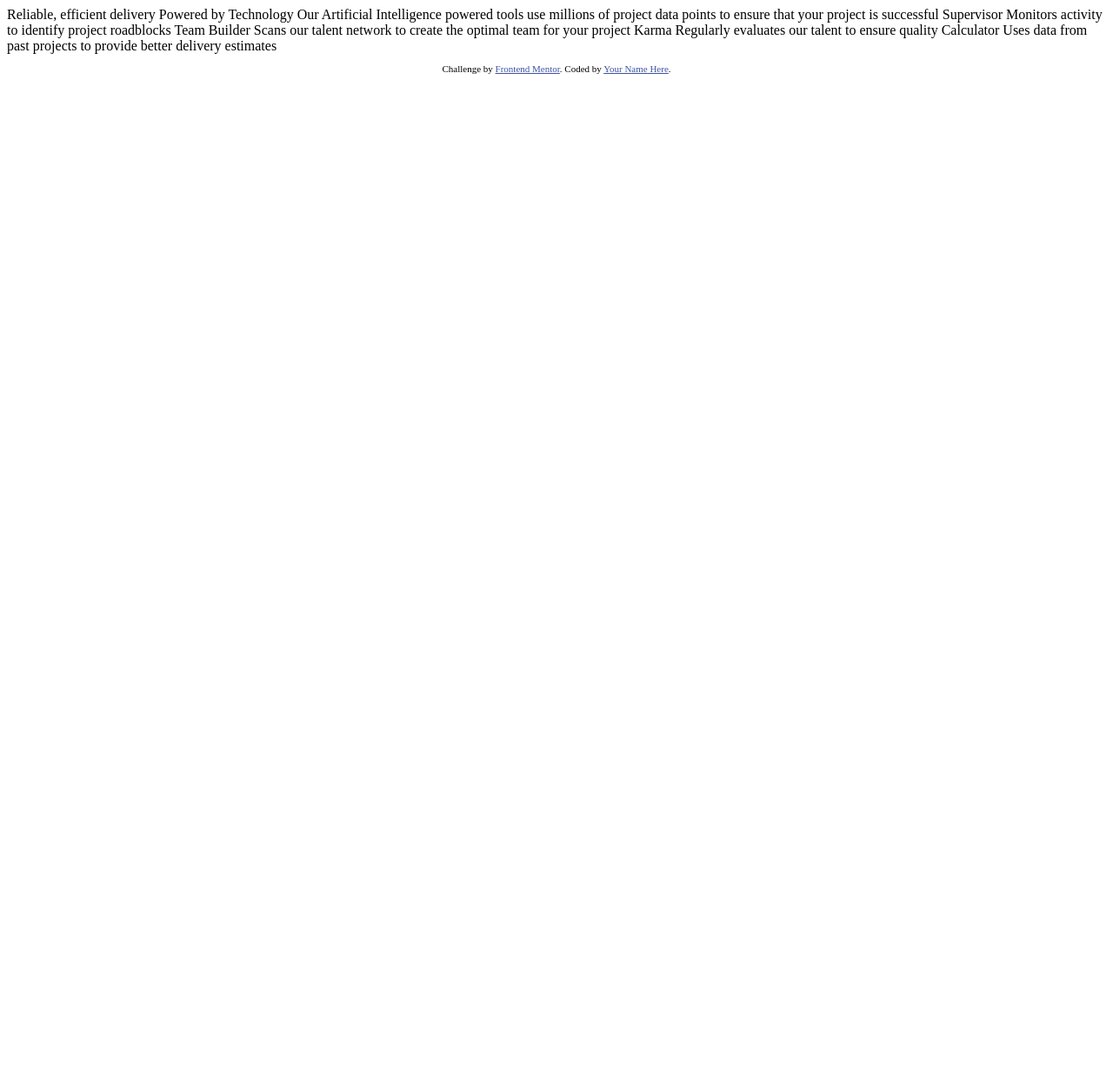
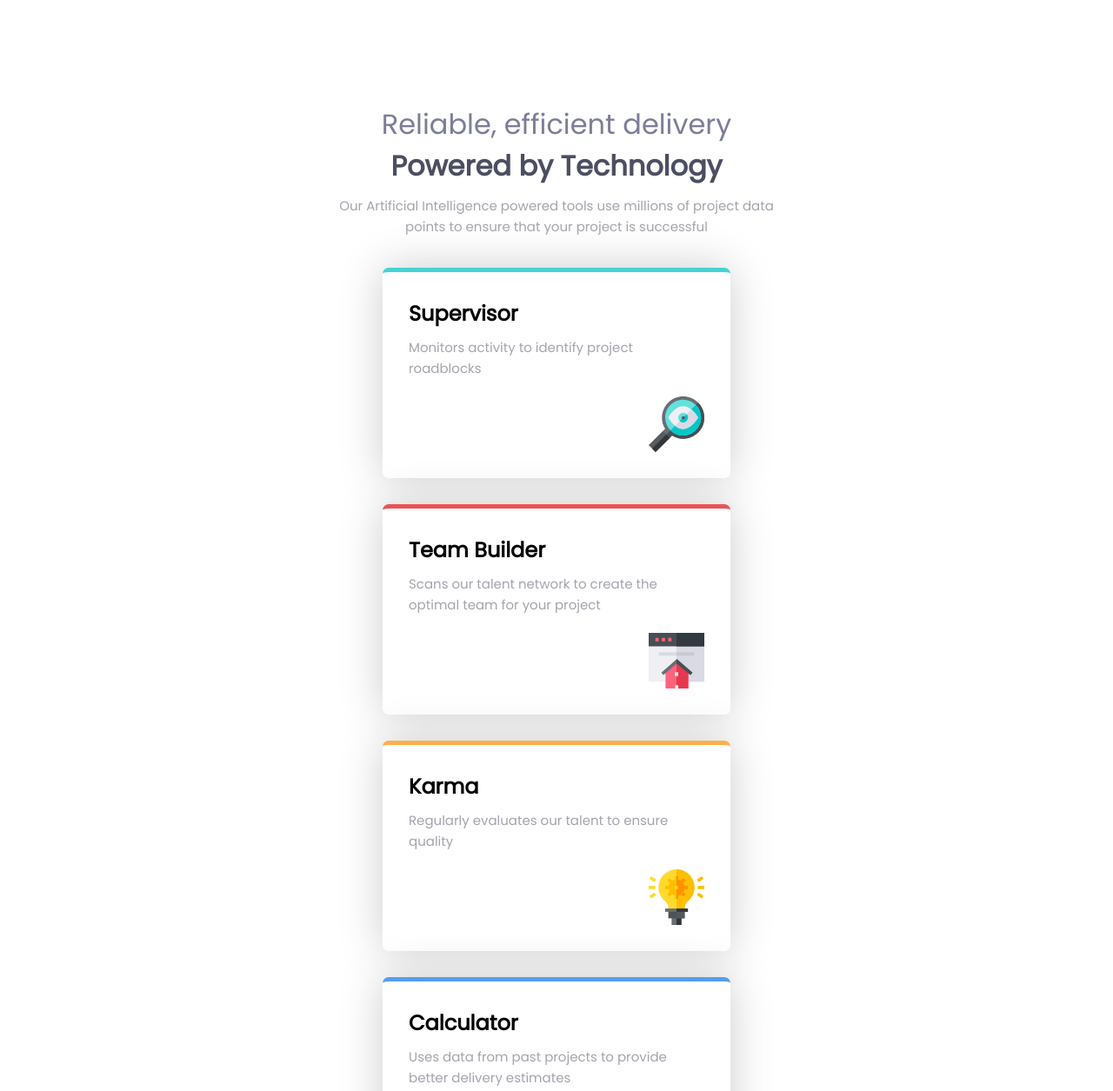
Before and after one commit to Alifkm/four-card-feature-section-master, a plain HTML site: page index.html in a window 1280 px wide. Shown: the top 1255 px of the page at 87% size. Before the commit the page ends 800 px from the top, so only its background shows below. Drawn offline with Linux system fonts and the light colour scheme.

Commit message:
feat: adding four card feature section

```diff
--- a/index.html
+++ b/index.html
@@ -5,6 +5,8 @@
   <meta name="viewport" content="width=device-width, initial-scale=1.0"> <!-- displays site properly based on user's device -->
 
   <link rel="icon" type="image/png" sizes="32x32" href="./images/favicon-32x32.png">
+
+  <link rel="stylesheet" href="css/style.css">
 
   <title>Frontend Mentor | Four card feature section</title>
 
@@ -15,24 +17,51 @@
   </style>
 </head>
 <body>
+  <main class="container">
+    <div class="wrapper-top">
+      <h1>Reliable, efficient delivery <br>
+        <span>Powered by Technology</span></h1>
+        <p>Our Artificial Intelligence powered tools use millions of project data points to ensure that your project is successful</p>
+    </div>
+    <div class="wrapper-bottom">
+      <div class="wrapper-bottom-left">
+        <div class="card card-supervisor">
+          <h2>Supervisor</h2>
+          <p>Monitors activity to identify project roadblocks</p>
+          <img src="images/icon-supervisor.svg" alt="icon-supervisor">
+        </div>
+      </div>
+      <div class="wrapper-bottom-center">
+        <div class="card card-team-builder">
+          <h2>Team Builder</h2>
+          <p>Scans our talent network to create the optimal team for your project</p>
+          <img src="images/icon-team-builder.svg" alt="icon-team-builder">
+        </div>
+        <div class="card card-karma">
+          <h2>Karma</h2>
+          <p>Regularly evaluates our talent to ensure quality</p>
+          <img src="images/icon-karma.svg" alt="icon-karma">
+        </div>
+      </div>
+      <div class="wrapper-bottom-right">
+        <div class="card card-calculator">
+          <h2>Calculator</h2>
+          <p>Uses data from past projects to provide better delivery estimates</p>
+          <img src="images/icon-calculator.svg" alt="icon-calculator">
+        </div>
+      </div>
+    </div>
+  </main>
 
-  Reliable, efficient delivery
-  Powered by Technology
 
-  Our Artificial Intelligence powered tools use millions of project data points
-  to ensure that your project is successful
 
-  Supervisor
-  Monitors activity to identify project roadblocks
 
-  Team Builder
-  Scans our talent network to create the optimal team for your project
 
-  Karma
-  Regularly evaluates our talent to ensure quality
 
-  Calculator
-  Uses data from past projects to provide better delivery estimates
+
+
+
+
 
 
   <footer>
--- a/scss/_config.scss
+++ b/scss/_config.scss
@@ -0,0 +1,26 @@
+@import url('https://fonts.googleapis.com/css2?family=Poppins&display=swap');
+
+$white: white;
+$red: hsl(0, 78%, 62%);
+$cyan: hsl(180, 62%, 55%);
+$orange: hsl(34, 97%, 64%);
+$blue: hsl(212, 86%, 64%);
+$very-dark-blue: hsl(234, 12%, 34%);
+$grayish-blue: hsl(229, 6%, 66%);
+$very-light-gray: hsl(0, 0%, 98%);
+$font-stack: 'Poppins', sans-serif;
+
+@mixin flexProperty($prop1, $prop2, $prop3, $prop4: "") {
+    display: $prop1;
+    align-items: $prop2;
+    justify-content: $prop3;
+    flex-direction: unquote($prop4);
+}
+
+@mixin textProperty($prop1, $prop2, $prop3, $prop4: "", $prop5: "") {
+    color: $prop1;
+    font-size: $prop2;
+    font-weight: $prop3;
+    text-align: unquote($prop4);
+    line-height: unquote($prop5);
+}
--- a/scss/style.scss
+++ b/scss/style.scss
@@ -0,0 +1,119 @@
+@import 'config';
+
+* {
+    box-sizing: border-box;
+    padding: 0;
+    margin: 0;
+}
+
+html, body {
+    background-color: $white;
+    font-family: $font-stack;
+    height: 100%;
+
+    .container {
+        @include flexProperty(flex, center, center, column);
+        height: 100%;
+        margin: 50px 0 50px 0;
+
+        .wrapper-top {
+            margin-bottom: 20px;
+
+            h1 {
+                @include textProperty(lighten($very-dark-blue, 20%), 32px, 400, center, null);
+                margin-bottom: 10px;
+
+                span {
+                    @include textProperty($very-dark-blue, null, 700, null, null);
+                    color: $very-dark-blue;
+                }
+            }
+
+            p {
+                @include textProperty($grayish-blue, 15px, 400, center, 1.6);
+                width: 500px;
+            }
+        }
+
+        .wrapper-bottom {
+            @include flexProperty(flex, center, center, row);
+
+            .card {
+                border-radius: 7px;
+                background-color: $white;
+                padding: 30px;
+                width: 400px;
+                overflow: hidden;
+                box-shadow: 0 0 50px #ccc;
+                margin: 15px 15px 15px 15px;
+
+                h2 {
+                    @include textProperty($very-dark-blue 20px, 700, null, null);
+                    margin-bottom: 10px;
+                }
+
+                p {
+                    @include textProperty($grayish-blue, 15px, 400, null, 1.6);
+                    margin-bottom: 20px;
+                }
+
+                img {
+                    float: right;
+                }
+
+            }
+
+            .card-supervisor {
+                border-top: 5px solid $cyan;
+            }
+
+            .card-team-builder {
+                border-top: 5px solid $red;
+                margin-bottom: 30px;
+            }
+
+            .card-karma {
+                border-top: 5px solid $orange;
+            }
+
+            .card-calculator {
+                border-top: 5px solid $blue;
+            }
+        }
+
+        @media only screen and(max-width: 1296px) {
+            height: 1300px;
+            margin: 100px 0 100px 0;
+
+            .wrapper-bottom {
+                @include flexProperty(flex, center, center, column);
+            }
+
+        }
+
+        @media only screen and(max-width: 520px) {
+            margin: 30px 0 30px 0;
+
+            .wrapper-top {
+
+                h1 {
+                    width: 350px;
+                    font-size: 24px;
+                }
+
+                p {
+                    width: 350px;
+                }
+            }
+
+            .wrapper-bottom {
+
+                .card {
+                    padding: 15px;
+                    width: 350px;
+                }
+            }
+        }
+
+    }
+}
```
Also changed, not shown: css/style.css.
